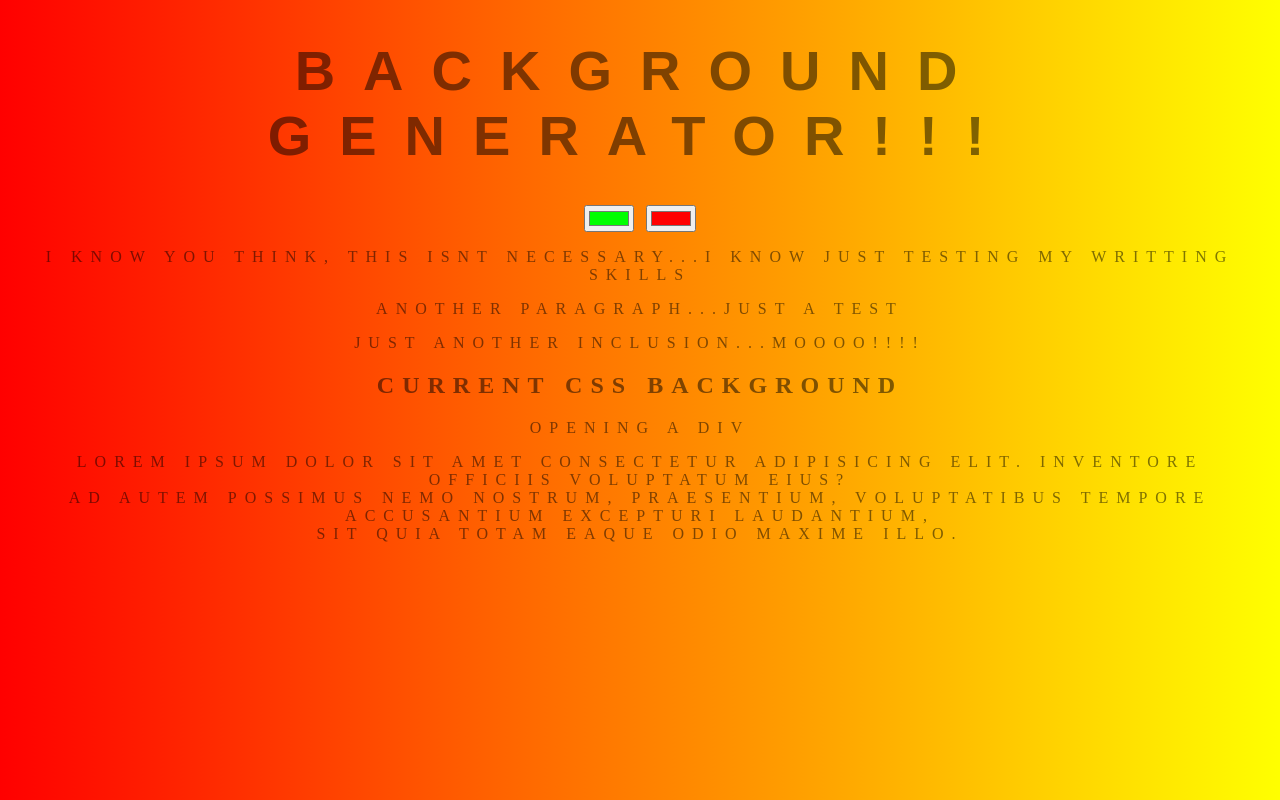
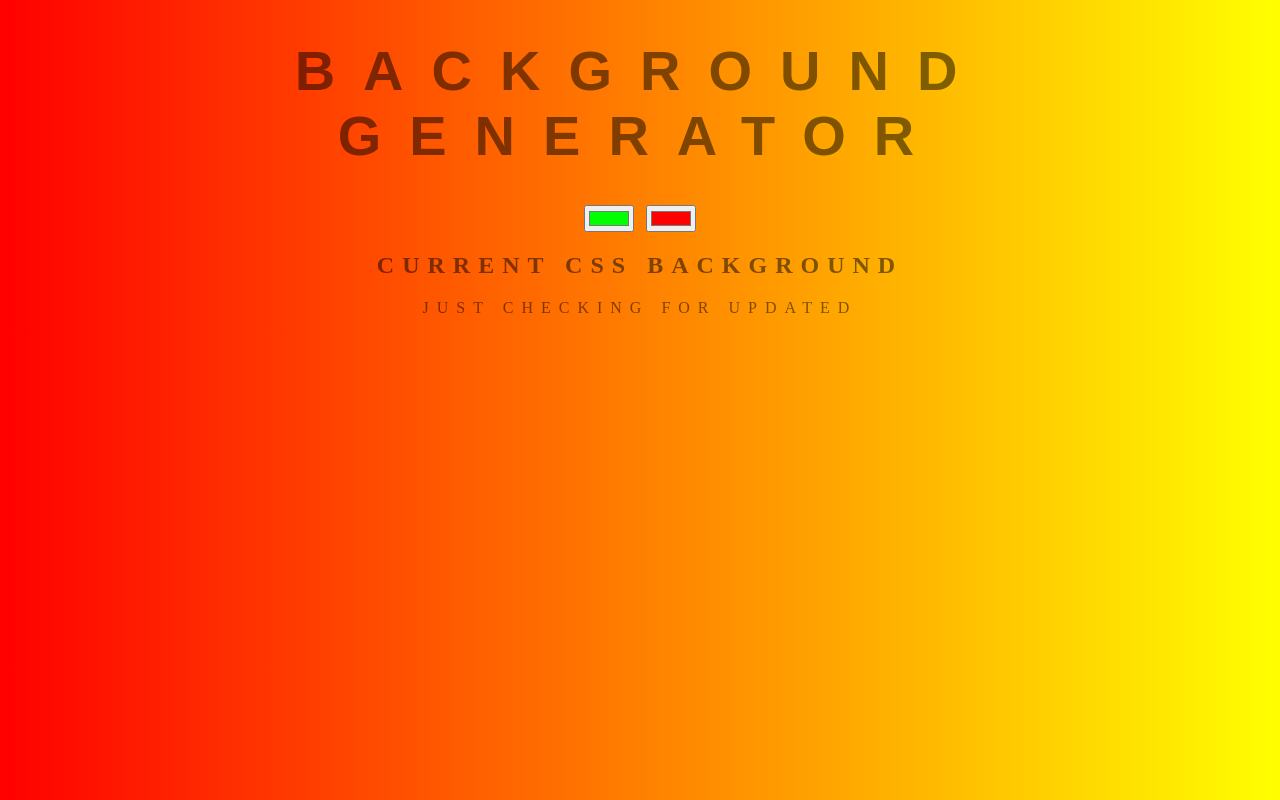
Before and after one commit to yinkatona/background_generator, a website: page color_gradient.html in a window 1280 px wide. Drawn offline with Linux system fonts and the light colour scheme.

Commit message:
update check

```diff
--- a/color_gradient.html
+++ b/color_gradient.html
@@ -8,17 +8,11 @@
   <link rel="stylesheet" href="style.css">
 </head>
 <body id="gradient">
-  <h1>Background Generator!!!</h1>
+  <h1>Background Generator</h1>
   <input class="color1" type="color" name="color1" value="#00ff00">
   <input class="color2" type="color" name="color2" value="#ff0000">
-  <p>I know you think, this isnt necessary...I know just testing my writting skills</p>
-  <p>Another paragraph...just a test</p>
-  <p>just another inclusion...moooo!!!!</p>
   <h2>Current CSS Background</h2>
-  <div class="vent">opening a div</div>
-  <p>Lorem ipsum dolor sit amet consectetur adipisicing elit. Inventore officiis voluptatum eius?<br>
-     Ad autem possimus nemo nostrum, praesentium, voluptatibus tempore accusantium excepturi laudantium,<br>
-      sit quia totam eaque odio maxime illo.</p>
+  <p>Just checking for updated</p>
   <h3></h3>
 
   <script src="script1.js"></script>
```
